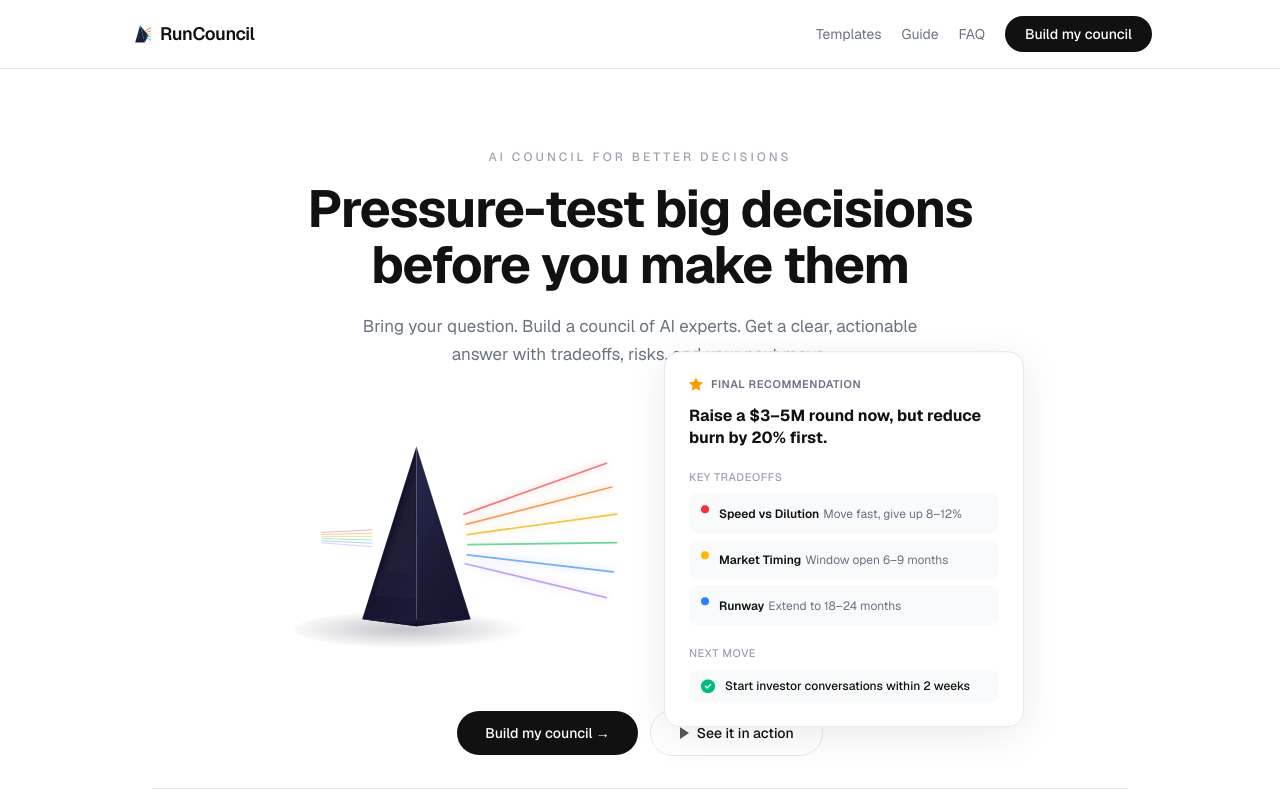
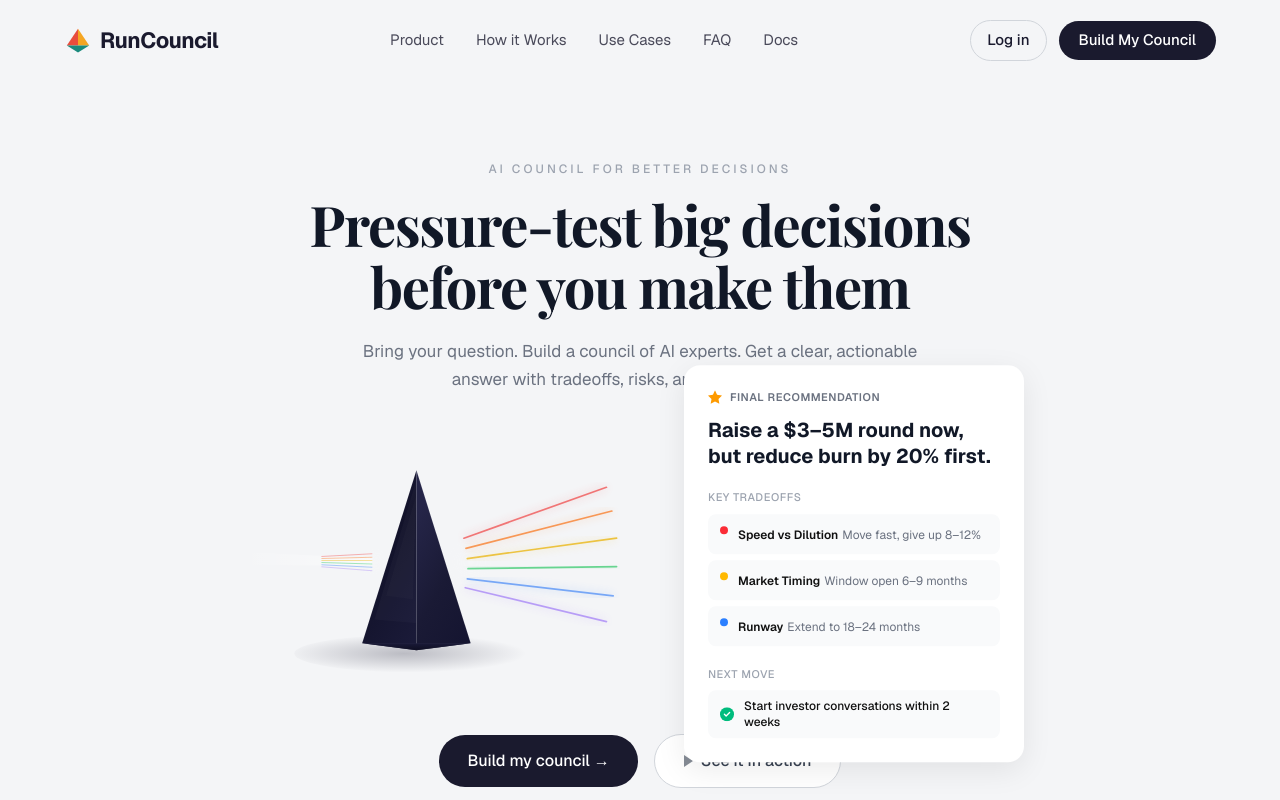
Before and after one commit to AgentPerrow/runcouncil, a Next.js app: page / in a window 1280 px wide. Shown: the top 800 px of the page. Built offline with nearby package versions, Linux system fonts and the light colour scheme.

Commit message:
feat: exact reference match — serif headline, faceted logo, nav links, gray bg, card styling

```diff
--- a/src/app/globals.css
+++ b/src/app/globals.css
@@ -3,7 +3,7 @@
 @custom-variant dark (&:where(.dark, .dark *));
 
 :root {
-  --background: #FFFFFF;
+  --background: #F4F5F7;
   --foreground: #111111;
   --rc-text-primary: #111111;
   --rc-text-secondary: #6B7280;
--- a/src/app/layout.tsx
+++ b/src/app/layout.tsx
@@ -1,8 +1,15 @@
 import type { Metadata } from "next";
 import { GeistSans } from "geist/font/sans";
+import { Playfair_Display } from "next/font/google";
 import { Analytics } from "@vercel/analytics/react";
 import Script from "next/script";
 import "./globals.css";
+
+const playfair = Playfair_Display({
+  subsets: ["latin"],
+  weight: ["700"],
+  variable: "--font-playfair",
+});
 
 export const metadata: Metadata = {
   title: "RunCouncil — Build Your AI Advisory Board in 60 Seconds",
@@ -79,7 +86,7 @@ export default function RootLayout({
           }}
         />
       </head>
-      <body className={`${GeistSans.className} bg-[var(--background)] text-[var(--foreground)] antialiased`}>
+      <body className={`${GeistSans.className} ${playfair.variable} bg-[var(--background)] text-[var(--foreground)] antialiased`}>
         {children}
         <footer className="border-t border-[var(--rc-border)] bg-[var(--background)] px-6 py-8">
           <div className="mx-auto flex max-w-5xl flex-col items-center gap-3 text-center">
--- a/src/app/page.tsx
+++ b/src/app/page.tsx
@@ -215,30 +215,40 @@ export default function Home() {
   return (
     <main className="min-h-screen pb-24 bg-[var(--background)]">
       {/* Header */}
-      <header className="px-6 py-4 border-b border-[var(--rc-border)]">
-        <div className="mx-auto flex max-w-5xl items-center justify-between">
+      <header className="px-6 py-5">
+        <div className="mx-auto flex max-w-6xl items-center justify-between">
+          {/* Logo */}
           <button
             onClick={() => { setStep("select"); setSelectedCouncil(null); setActiveMembers([]); }}
           >
-            <PrismLogoFull size={24} />
+            <PrismLogoFull size={28} />
           </button>
-          <div className="flex items-center gap-5">
-            <a href="/templates" className="hidden sm:block text-sm text-[var(--rc-text-secondary)] hover:text-[var(--rc-text-primary)]">
-              Templates
-            </a>
-            <a href="/guide" className="hidden sm:block text-sm text-[var(--rc-text-secondary)] hover:text-[var(--rc-text-primary)]">
-              Guide
-            </a>
-            <a href="/faq" className="hidden sm:block text-sm text-[var(--rc-text-secondary)] hover:text-[var(--rc-text-primary)]">
-              FAQ
-            </a>
+
+          {/* Center nav links */}
+          {step === "select" && (
+            <nav className="hidden md:flex items-center gap-8">
+              <a href="#councils" className="text-[15px] text-[#4A4A5A] hover:text-[#111]">Product</a>
+              <a href="#how-it-works" className="text-[15px] text-[#4A4A5A] hover:text-[#111]">How it Works</a>
+              <a href="/templates" className="text-[15px] text-[#4A4A5A] hover:text-[#111]">Use Cases</a>
+              <a href="/faq" className="text-[15px] text-[#4A4A5A] hover:text-[#111]">FAQ</a>
+              <a href="/guide" className="text-[15px] text-[#4A4A5A] hover:text-[#111]">Docs</a>
+            </nav>
+          )}
+
+          {/* Right side */}
+          <div className="flex items-center gap-3">
             {step === "select" && (
-              <button
-                onClick={() => document.getElementById("councils")?.scrollIntoView({ behavior: "smooth" })}
-                className="hidden sm:block rounded-full bg-[#111111] dark:bg-white px-5 py-2 text-sm font-medium text-white dark:text-[#111111] hover:opacity-90"
-              >
-                Build my council
-              </button>
+              <>
+                <a href="/guide" className="hidden sm:block rounded-full border border-[#D1D5DB] px-4 py-2 text-[15px] font-medium text-[#1A1A2E] hover:border-[#9CA3AF]">
+                  Log in
+                </a>
+                <button
+                  onClick={() => document.getElementById("councils")?.scrollIntoView({ behavior: "smooth" })}
+                  className="rounded-full bg-[#1A1A2E] px-5 py-2 text-[15px] font-medium text-white hover:opacity-90"
+                >
+                  Build My Council
+                </button>
+              </>
             )}
             {step === "context" && (
               <button onClick={goBack} className="text-sm text-[var(--rc-text-secondary)] hover:text-[var(--rc-text-primary)]">
@@ -294,7 +304,7 @@ export default function Home() {
               <p className="mb-4 text-xs font-medium uppercase tracking-[0.25em] text-[var(--rc-text-muted)]">
                 AI council for better decisions
               </p>
-              <h1 className="mb-5 mx-auto max-w-3xl text-3xl font-bold tracking-tight text-[var(--rc-text-primary)] sm:text-[52px] sm:leading-[1.08]">
+              <h1 className="mb-5 mx-auto max-w-3xl text-3xl font-bold tracking-tight text-[#111827] sm:text-[56px] sm:leading-[1.12] font-[var(--font-playfair)]" style={{ fontFamily: "var(--font-playfair), serif" }}>
                 Pressure-test big decisions before you make them
               </h1>
               <p className="mx-auto max-w-xl text-base leading-relaxed text-[var(--rc-text-secondary)] sm:text-[17px]">
@@ -310,12 +320,12 @@ export default function Home() {
               </div>
 
               {/* Final Recommendation Card — floating right, overlapping prism */}
-              <div className="relative sm:absolute sm:right-0 sm:top-1/2 sm:-translate-y-1/2 z-10 w-full max-w-[360px] mx-auto sm:mx-0 rounded-2xl border border-[var(--rc-border)] bg-[var(--rc-card)] p-5 sm:p-6 shadow-[0_8px_40px_rgba(0,0,0,0.08)] dark:shadow-[0_8px_40px_rgba(0,0,0,0.4)]">
+              <div className="relative sm:absolute sm:right-0 sm:top-1/2 sm:-translate-y-1/2 z-10 w-full max-w-[340px] mx-auto sm:mx-0 rounded-2xl bg-white p-6 shadow-[0_8px_30px_rgba(0,0,0,0.08)]">
                 <div className="mb-3 flex items-center gap-2">
                   <svg width="14" height="14" viewBox="0 0 16 16" fill="none" className="text-amber-500"><path d="M8 0l2.35 5.15L16 6l-4 3.9.95 5.6L8 12.85 3.05 15.5 4 9.9 0 6l5.65-.85L8 0z" fill="currentColor"/></svg>
                   <span className="text-[11px] font-semibold uppercase tracking-wider text-[var(--rc-text-secondary)]">Final Recommendation</span>
                 </div>
-                <p className="mb-5 text-[16px] font-bold leading-snug text-[var(--rc-text-primary)]">
+                <p className="mb-5 text-[20px] font-bold leading-[1.3] text-[#111827]">
                   Raise a $3–5M round now, but reduce burn by 20% first.
                 </p>
 
@@ -344,24 +354,24 @@ export default function Home() {
             </div>
 
             {/* CTAs — centered */}
-            <div className="flex flex-wrap items-center justify-center gap-3 mb-8">
+            <div className="flex flex-wrap items-center justify-center gap-4 mb-10">
               <button
                 onClick={() => { setShowAllCouncils(false); document.getElementById("councils")?.scrollIntoView({ behavior: "smooth" }); }}
-                className="rounded-full bg-[#111111] dark:bg-white px-7 py-3 text-sm font-medium text-white dark:text-[#111111] hover:opacity-90"
+                className="rounded-full bg-[#1A1A2E] px-7 py-3.5 text-base font-medium text-white hover:opacity-90"
               >
                 Build my council →
               </button>
               <a
                 href="/guide"
-                className="flex items-center gap-2 rounded-full border border-[var(--rc-border)] px-7 py-3 text-sm font-medium text-[var(--rc-text-primary)] hover:border-[var(--rc-text-muted)]"
+                className="flex items-center gap-2 rounded-full border border-[#D1D5DB] bg-white px-7 py-3.5 text-base font-medium text-[#374151] hover:border-[#9CA3AF]"
               >
-                <svg width="10" height="12" viewBox="0 0 10 12" fill="currentColor" opacity="0.7"><polygon points="1,0 10,6 1,12" /></svg>
+                <svg width="10" height="12" viewBox="0 0 10 12" fill="currentColor" opacity="0.6"><polygon points="1,0 10,6 1,12" /></svg>
                 See it in action
               </a>
             </div>
 
             {/* Value Props Bar */}
-            <div className="border-t border-[var(--rc-border)] py-6 flex flex-wrap items-center justify-center gap-6 sm:gap-12 text-[13px] text-[var(--rc-text-muted)]">
+            <div className="py-6 flex flex-wrap items-center justify-center gap-8 sm:gap-12 text-[13px] text-[#9CA3AF]">
               <span className="flex items-center gap-2">
                 <svg width="16" height="16" viewBox="0 0 16 16" fill="none" stroke="currentColor" strokeWidth="1.5" strokeLinecap="round" strokeLinejoin="round" className="opacity-50"><circle cx="8" cy="8" r="6"/><circle cx="8" cy="8" r="2.5"/></svg>
                 Multi-perspective analysis
@@ -530,7 +540,7 @@ export default function Home() {
           </div>
 
           {/* How it works */}
-          <div className="bg-[var(--rc-surface)] border-y border-[var(--rc-border)]">
+          <div id="how-it-works" className="bg-[var(--rc-surface)] border-y border-[var(--rc-border)]">
             <div className="mx-auto max-w-5xl px-4 sm:px-6 py-14 sm:py-20">
               <h2 className="mb-10 text-center text-2xl font-bold tracking-tight text-[var(--rc-text-primary)]">
                 How it works
--- a/src/components/PrismLogo.tsx
+++ b/src/components/PrismLogo.tsx
@@ -1,5 +1,5 @@
-// PrismLogo — Faceted prism mark with rainbow refraction
-// Matches brand ref: triangular prism with colored light entering from left
+// PrismLogo — Faceted geometric logo mark
+// Three colored triangular facets: red/orange, gold, dark teal
 
 export function PrismLogo({ size = 32, className = "" }: { size?: number; className?: string }) {
   return (
@@ -12,42 +12,12 @@ export function PrismLogo({ size = 32, className = "" }: { size?: number; classN
       className={className}
       aria-label="RunCouncil logo"
     >
-      <defs>
-        <linearGradient id="prism-face-1" x1="0" y1="0" x2="1" y2="1">
-          <stop offset="0%" stopColor="#1a1a2e" />
-          <stop offset="100%" stopColor="#16213e" />
-        </linearGradient>
-        <linearGradient id="prism-face-2" x1="0" y1="0" x2="1" y2="0">
-          <stop offset="0%" stopColor="#0f3460" />
-          <stop offset="100%" stopColor="#1a1a2e" />
-        </linearGradient>
-        <linearGradient id="prism-face-3" x1="0.5" y1="0" x2="0.5" y2="1">
-          <stop offset="0%" stopColor="#16213e" />
-          <stop offset="100%" stopColor="#0a0a1a" />
-        </linearGradient>
-        <linearGradient id="spectrum" x1="0" y1="0" x2="0" y2="1">
-          <stop offset="0%" stopColor="#ef4444" />
-          <stop offset="20%" stopColor="#f97316" />
-          <stop offset="40%" stopColor="#eab308" />
-          <stop offset="60%" stopColor="#22c55e" />
-          <stop offset="80%" stopColor="#3b82f6" />
-          <stop offset="100%" stopColor="#8b5cf6" />
-        </linearGradient>
-      </defs>
-      {/* Rainbow light beam entering from left */}
-      <line x1="2" y1="20" x2="13" y2="20" stroke="url(#spectrum)" strokeWidth="4" strokeLinecap="round" opacity="0.7" />
-      {/* Prism - 3 faces */}
-      <polygon points="20,6 12,34 28,34" fill="url(#prism-face-1)" />
-      <polygon points="20,6 28,34 34,22" fill="url(#prism-face-2)" />
-      <polygon points="20,6 12,34 28,34" fill="none" stroke="rgba(255,255,255,0.1)" strokeWidth="0.5" />
-      {/* Refracted light beams exiting right */}
-      <line x1="30" y1="14" x2="38" y2="10" stroke="#ef4444" strokeWidth="1.5" strokeLinecap="round" opacity="0.8" />
-      <line x1="31" y1="17" x2="38" y2="15" stroke="#f97316" strokeWidth="1.5" strokeLinecap="round" opacity="0.8" />
-      <line x1="32" y1="20" x2="38" y2="20" stroke="#eab308" strokeWidth="1.5" strokeLinecap="round" opacity="0.8" />
-      <line x1="31" y1="23" x2="38" y2="25" stroke="#22c55e" strokeWidth="1.5" strokeLinecap="round" opacity="0.8" />
-      <line x1="30" y1="26" x2="38" y2="30" stroke="#3b82f6" strokeWidth="1.5" strokeLinecap="round" opacity="0.8" />
-      {/* Subtle highlight on prism */}
-      <polygon points="20,8 15,28 20,28" fill="rgba(255,255,255,0.06)" />
+      {/* Top-left facet — red/orange */}
+      <polygon points="4,28 20,4 20,28" fill="#E84D3D" />
+      {/* Top-right facet — gold/amber */}
+      <polygon points="20,4 36,28 20,28" fill="#F5A623" />
+      {/* Bottom facet — dark teal */}
+      <polygon points="4,28 36,28 20,38" fill="#1A8A7D" />
     </svg>
   );
 }
@@ -56,7 +26,7 @@ export function PrismLogoFull({ size = 28, className = "" }: { size?: number; cl
   return (
     <div className={`flex items-center gap-2 ${className}`}>
       <PrismLogo size={size} />
-      <span className="text-lg font-semibold tracking-tight text-[#111111] dark:text-white">
+      <span className="text-[22px] font-bold tracking-tight text-[#1A1A2E] dark:text-white">
         RunCouncil
       </span>
     </div>
```
